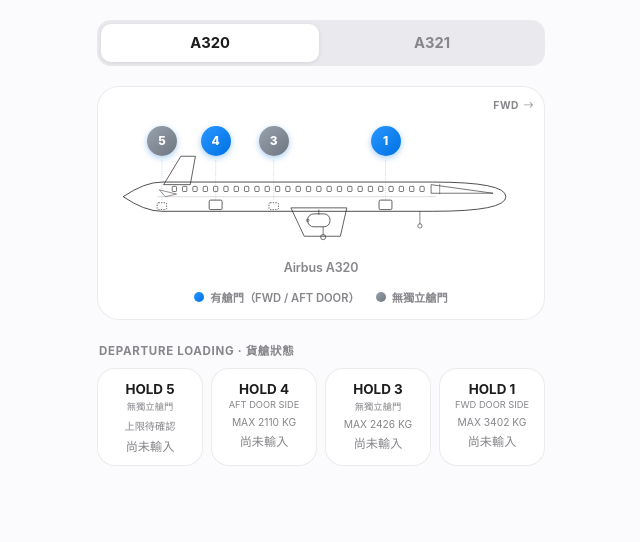
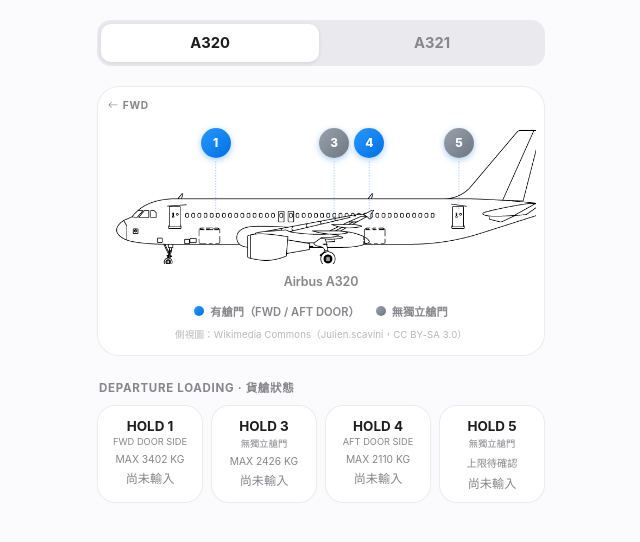
Before and after one commit to twwone/Transportationtool, a Flask app: page /loadsheet in a window 1280 px wide. Shown: the part 58-600 px from the top of the page, without its empty margins (319-959 px from the left). Run offline with Flask 3, Linux system fonts and the light colour scheme.

Commit message:
feat: use real A320/A321 side-view art with door-aligned hold pins
Replace the hand-drawn schematic with cropped side-view line art from
Wikimedia Commons ("Airbus A32X family" by Julien.scavini, CC BY-SA
3.0) so the fuselage, windows, gear and cargo door outlines are
accurate. Hold pins are positioned to align exactly with the cargo
doors already drawn in the source art, with credit line added per the
license. Dark mode uses a CSS invert filter on the line art instead of
per-stroke theming since it's now a raster image.

Co-Authored-By: Claude Sonnet 5 <noreply@anthropic.com>
Claude-Session: https://claude.ai/code/session_01ShqQw1S21V2y4Bqpy4sFkQ

```diff
--- a/templates/loadsheet.html
+++ b/templates/loadsheet.html
@@ -103,9 +103,13 @@ body { animation: pageIn 0.38s cubic-bezier(0.22,1,0.36,1) both; }
   animation: cardIn 0.45s cubic-bezier(0.22,1,0.36,1) 0.05s both;
 }
 .plane-wrap { position: relative; width: 100%; }
-.plane-svg { width: 100%; height: auto; display: block; overflow: visible; }
+.plane-svg { width: 100%; height: auto; display: block; }
+@media (prefers-color-scheme: dark) {
+  .plane-svg { filter: invert(1); }
+}
+.leader-svg { position: absolute; inset: 0; width: 100%; height: 100%; pointer-events: none; }
 .fwd-tag {
-  position: absolute; right: 2px; top: -22px;
+  position: absolute; left: 2px; top: -22px;
   display: flex; align-items: center; gap: 4px;
   font-size: 0.64rem; font-weight: 700; color: var(--sub);
   letter-spacing: 0.06em; text-transform: uppercase;
@@ -113,6 +117,10 @@ body { animation: pageIn 0.38s cubic-bezier(0.22,1,0.36,1) both; }
 .ac-name {
   text-align: center; font-size: 0.78rem; color: var(--sub);
   font-weight: 600; margin-top: 10px; letter-spacing: -0.01em;
+}
+.img-credit {
+  text-align: center; font-size: 0.6rem; color: var(--sub);
+  opacity: 0.6; margin-top: 8px; letter-spacing: 0.01em;
 }
 
 /* ── 貨艙定位 pin（疊加在飛機圖上）── */
@@ -254,15 +262,17 @@ body { animation: pageIn 0.38s cubic-bezier(0.22,1,0.36,1) both; }
   <!-- 飛機側視圖 + 貨艙定位 -->
   <div class="plane-card">
     <div class="plane-wrap" id="planeWrap">
-      <span class="fwd-tag">FWD <i class="bi bi-arrow-right"></i></span>
-      <svg id="planeSvg" class="plane-svg" viewBox="0 0 1000 300" xmlns="http://www.w3.org/2000/svg"></svg>
-      <!-- pin / tag 由 JS 動態疊加 -->
+      <span class="fwd-tag"><i class="bi bi-arrow-left"></i> FWD</span>
+      <img id="planeImg" class="plane-svg" src="" alt="">
+      <svg id="leaderSvg" class="leader-svg" xmlns="http://www.w3.org/2000/svg" preserveAspectRatio="none"></svg>
+      <!-- pin 由 JS 動態疊加 -->
     </div>
     <div class="ac-name" id="acName">Airbus A320</div>
     <div class="legend">
       <div class="legend-item"><span class="legend-dot"></span>有艙門（FWD / AFT DOOR）</div>
       <div class="legend-item"><span class="legend-dot nodoor"></span>無獨立艙門</div>
     </div>
+    <div class="img-credit">側視圖：Wikimedia Commons（Julien.scavini，CC BY-SA 3.0）</div>
   </div>
 
   <!-- 貨艙狀態列 -->
@@ -304,38 +314,41 @@ document.addEventListener('touchend', e => {
 
 /* ════════════════════════════════════════
    機型資料
-   viewBox 為 0 0 1000 300，機頭朝右（FWD →）
-   HOLD1 / HOLD4 為真實艙門（AirAsia A320 Loading Instruction
-   and Break-up Form 印刷固定值）；HOLD3 / HOLD5 共用艙門或為
-   散裝艙，無獨立艙門，畫面上以灰色虛線標示區分。
+   側視圖採用 Wikimedia Commons「Airbus A32X family」線稿
+   （Julien.scavini 繪製，CC BY-SA 3.0，已裁切出 A320 / A321 單機列）。
+   圖中機頭朝左，cx/cy 為艙門在原圖中的實際像素座標，
+   pin 直接對齊圖上畫好的艙門方框。
+   HOLD1 / HOLD4 為真實艙門（AirAsia A320 Loading Instruction and
+   Break-up Form 印刷固定值）；HOLD3 / HOLD5 共用艙門或為散裝艙，
+   無獨立艙門，畫面上以灰色標示區分。
    A321 貨艙上限尚未取得正式表單，先留待確認。
    ════════════════════════════════════════ */
 const AIRCRAFT = {
   A320: {
     name: 'Airbus A320',
-    fuselage: { noseTip: 930, noseStart: 760, tailStart: 130, tailTip: 40 },
-    wing: { x1: 430, x2: 560 },
+    img: '/static/aircraft/a320-side.png',
+    imgW: 792, imgH: 264,
     holds: [
-      { id: 'HOLD5', label: 'HOLD 5', door: false, doorLabel: '',              max: null, maxNote: 'MAX 1497 KGS (180Y) / 500 KGS (186Y)',         cx: 130 },
-      { id: 'HOLD4', label: 'HOLD 4', door: true,  doorLabel: 'AFT DOOR SIDE', max: 2110, maxNote: 'MAX 2110 KGS',                                   cx: 255 },
-      { id: 'HOLD3', label: 'HOLD 3', door: false, doorLabel: '',              max: 2426, maxNote: 'MAX 2426 KGS',                                   cx: 390 },
-      { id: 'HOLD1', label: 'HOLD 1', door: true,  doorLabel: 'FWD DOOR SIDE', max: 3402, maxNote: 'MAX 3402 KGS',                                   cx: 650 },
+      { id: 'HOLD1', label: 'HOLD 1', door: true,  doorLabel: 'FWD DOOR SIDE', max: 3402, maxNote: 'MAX 3402 KGS',                           cx: 202, cy: 197 },
+      { id: 'HOLD3', label: 'HOLD 3', door: false, doorLabel: '',              max: 2426, maxNote: 'MAX 2426 KGS',                           cx: 420, cy: 197 },
+      { id: 'HOLD4', label: 'HOLD 4', door: true,  doorLabel: 'AFT DOOR SIDE', max: 2110, maxNote: 'MAX 2110 KGS',                            cx: 485, cy: 197 },
+      { id: 'HOLD5', label: 'HOLD 5', door: false, doorLabel: '',              max: null, maxNote: 'MAX 1497 KGS (180Y) / 500 KGS (186Y)',    cx: 650, cy: 190 },
     ]
   },
   A321: {
     name: 'Airbus A321',
-    fuselage: { noseTip: 970, noseStart: 800, tailStart: 100, tailTip: 30 },
-    wing: { x1: 470, x2: 600 },
+    img: '/static/aircraft/a321-side.png',
+    imgW: 935, imgH: 263,
     holds: [
-      { id: 'HOLD5', label: 'HOLD 5', door: false, doorLabel: '',              max: null, maxNote: '上限待確認（A321 表單尚未提供）', cx: 110 },
-      { id: 'HOLD4', label: 'HOLD 4', door: true,  doorLabel: 'AFT DOOR SIDE', max: null, maxNote: '上限待確認（A321 表單尚未提供）', cx: 250 },
-      { id: 'HOLD3', label: 'HOLD 3', door: false, doorLabel: '',              max: null, maxNote: '上限待確認（A321 表單尚未提供）', cx: 400 },
-      { id: 'HOLD1', label: 'HOLD 1', door: true,  doorLabel: 'FWD DOOR SIDE', max: null, maxNote: '上限待確認（A321 表單尚未提供）', cx: 690 },
+      { id: 'HOLD1', label: 'HOLD 1', door: true,  doorLabel: 'FWD DOOR SIDE', max: null, maxNote: '上限待確認（A321 表單尚未提供）', cx: 200, cy: 197 },
+      { id: 'HOLD3', label: 'HOLD 3', door: false, doorLabel: '',              max: null, maxNote: '上限待確認（A321 表單尚未提供）', cx: 640, cy: 197 },
+      { id: 'HOLD4', label: 'HOLD 4', door: true,  doorLabel: 'AFT DOOR SIDE', max: null, maxNote: '上限待確認（A321 表單尚未提供）', cx: 725, cy: 197 },
+      { id: 'HOLD5', label: 'HOLD 5', door: false, doorLabel: '',              max: null, maxNote: '上限待確認（A321 表單尚未提供）', cx: 790, cy: 190 },
     ]
   }
 };
 
-const VB_W = 1000, VB_H = 300;
+const PIN_Y = 40; /* pin 疊加在機身上方的固定像素高度（原圖座標系） */
 const STORE_KEY = 'loadsheet_state_v1';
 let curAc = 'A320';
 let curHoldId = null;
@@ -346,112 +359,37 @@ function loadState() {
 }
 function saveState(state) { localStorage.setItem(STORE_KEY, JSON.stringify(state)); }
 
-/* ── 飛機側視圖（線稿，僅外框＋細部線條，不填色）── */
+/* ── 飛機側視圖：套用真實側視線稿圖，疊加艙位定位虛線 ── */
 function drawPlane(ac) {
-  const cfg  = AIRCRAFT[ac].fuselage;
-  const wing = AIRCRAFT[ac].wing;
-  const holds = AIRCRAFT[ac].holds;
-  const svg = document.getElementById('planeSvg');
-  const midY = 176, half = 34;
-  const top = midY - half, bottom = midY + half;
+  const a = AIRCRAFT[ac];
+  const img = document.getElementById('planeImg');
+  img.src = a.img;
+  img.alt = a.name + ' 側視圖';
 
-  const winCount = Math.floor((cfg.noseStart - cfg.tailStart - 30) / 24);
-  const windows = Array.from({length: winCount}, (_, i) => {
-    const x = cfg.tailStart + 24 + i * 24;
-    return `<rect x="${x}" y="${top+10}" width="10" height="12" rx="2" fill="none" stroke="var(--line)" stroke-width="1.4"/>`;
-  }).join('');
-
-  const doorRects = holds.map(h => {
-    const rw = h.door ? 30 : 22;
-    const rh = h.door ? 22 : 16;
-    const dash = h.door ? '' : 'stroke-dasharray="3 3"';
-    return `<rect x="${h.cx - rw/2}" y="${bottom - rh - 4}" width="${rw}" height="${rh}" rx="3"
-              fill="none" stroke="var(--line)" stroke-width="1.6" ${dash}/>`;
-  }).join('');
-
-  const leaderLines = holds.map(h => {
-    const py = 46;
-    return `<line x1="${h.cx}" y1="${py}" x2="${h.cx}" y2="${bottom - 26}" stroke="#0071e3" stroke-width="1.2" stroke-dasharray="2 3" opacity="0.55"/>`;
-  }).join('');
-
-  svg.innerHTML = `
-    <!-- 機身外框 -->
-    <path d="M ${cfg.tailTip} ${midY}
-             Q ${cfg.tailStart - 40} ${top} ${cfg.tailStart} ${top}
-             L ${cfg.noseStart} ${top}
-             Q ${cfg.noseTip} ${top} ${cfg.noseTip} ${midY}
-             Q ${cfg.noseTip} ${bottom} ${cfg.noseStart} ${bottom}
-             L ${cfg.tailStart} ${bottom}
-             Q ${cfg.tailStart - 40} ${bottom} ${cfg.tailTip} ${midY}
-             Z"
-          fill="none" stroke="var(--line)" stroke-width="1.8"/>
-
-    <!-- 機身腰線 -->
-    <line x1="${cfg.tailStart - 10}" y1="${midY}" x2="${cfg.noseStart + 8}" y2="${midY}"
-          stroke="var(--line)" stroke-width="1" opacity="0.35"/>
-
-    <!-- 駕駛艙窗 -->
-    <path d="M ${cfg.noseStart - 4} ${top + 6} L ${cfg.noseTip - 30} ${midY - 8} L ${cfg.noseStart - 4} ${midY - 8} Z"
-          fill="none" stroke="var(--line)" stroke-width="1.4"/>
-    <line x1="${cfg.noseStart + 16}" y1="${top+4}" x2="${cfg.noseStart + 16}" y2="${midY-6}" stroke="var(--line)" stroke-width="1"/>
-
-    <!-- 機艙窗列 -->
-    ${windows}
-
-    <!-- 垂直尾翼 -->
-    <path d="M ${cfg.tailStart + 4} ${top + 6}
-             L ${cfg.tailStart + 44} ${top - 60}
-             L ${cfg.tailStart + 78} ${top - 60}
-             L ${cfg.tailStart + 66} ${top + 6} Z"
-          fill="none" stroke="var(--line)" stroke-width="1.6"/>
-    <!-- 水平尾翼 -->
-    <path d="M ${cfg.tailStart + 8} ${midY}
-             L ${cfg.tailStart - 6} ${midY - 16}
-             L ${cfg.tailStart + 34} ${midY - 6}
-             Z"
-          fill="none" stroke="var(--line)" stroke-width="1.3" opacity="0.85"/>
-
-    <!-- 主翼 -->
-    <path d="M ${wing.x1} ${bottom - 8}
-             L ${(wing.x1+wing.x2)/2 - 34} ${bottom + 58}
-             L ${(wing.x1+wing.x2)/2 + 50} ${bottom + 58}
-             L ${wing.x2} ${bottom - 8} Z"
-          fill="none" stroke="var(--line)" stroke-width="1.6"/>
-
-    <!-- 引擎（艙吊掛）-->
-    <rect x="${(wing.x1+wing.x2)/2 - 26}" y="${bottom + 6}" width="52" height="30" rx="14"
-          fill="none" stroke="var(--line)" stroke-width="1.6"/>
-    <circle cx="${(wing.x1+wing.x2)/2 - 26}" cy="${bottom + 21}" r="3" fill="none" stroke="var(--line)" stroke-width="1.2"/>
-    <line x1="${(wing.x1+wing.x2)/2}" y1="${bottom - 4}" x2="${(wing.x1+wing.x2)/2}" y2="${bottom + 8}" stroke="var(--line)" stroke-width="1.4"/>
-
-    <!-- 起落架（簡化）-->
-    <line x1="${(wing.x1+wing.x2)/2 + 10}" y1="${bottom + 36}" x2="${(wing.x1+wing.x2)/2 + 10}" y2="${bottom + 56}" stroke="var(--line)" stroke-width="1.3"/>
-    <circle cx="${(wing.x1+wing.x2)/2 + 10}" cy="${bottom + 60}" r="6" fill="none" stroke="var(--line)" stroke-width="1.4"/>
-    <line x1="${cfg.noseStart - 30}" y1="${bottom}" x2="${cfg.noseStart - 30}" y2="${bottom + 30}" stroke="var(--line)" stroke-width="1.2"/>
-    <circle cx="${cfg.noseStart - 30}" cy="${bottom + 34}" r="5" fill="none" stroke="var(--line)" stroke-width="1.3"/>
-
-    <!-- 貨艙門定位虛線 + 艙門外框 -->
-    ${leaderLines}
-    ${doorRects}
-  `;
+  const svg = document.getElementById('leaderSvg');
+  svg.setAttribute('viewBox', `0 0 ${a.imgW} ${a.imgH}`);
+  svg.innerHTML = a.holds.map(h => `
+    <line x1="${h.cx}" y1="${PIN_Y}" x2="${h.cx}" y2="${h.cy - 14}"
+          stroke="#0071e3" stroke-width="1.2" stroke-dasharray="2 3" opacity="0.55"/>
+  `).join('');
 }
 
 /* ── Pin / 標籤疊加渲染 ── */
 function renderPins() {
   const wrap = document.getElementById('planeWrap');
-  wrap.querySelectorAll('.hold-pin, .hold-tag').forEach(el => el.remove());
+  wrap.querySelectorAll('.hold-pin').forEach(el => el.remove());
+  const a = AIRCRAFT[curAc];
   const state = loadState();
   const acState = state[curAc] || {};
 
-  AIRCRAFT[curAc].holds.forEach(h => {
+  a.holds.forEach(h => {
     const entry = acState[h.id];
     const filled = entry && (entry.pcs || entry.wgt);
-    const leftPct = (h.cx / VB_W) * 100;
 
     const pin = document.createElement('div');
     pin.className = 'hold-pin' + (h.door ? '' : ' nodoor') + (filled ? ' filled' : '');
-    pin.style.left = leftPct + '%';
-    pin.style.top  = (46 / VB_H) * 100 + '%';
+    pin.style.left = (h.cx / a.imgW) * 100 + '%';
+    pin.style.top  = (PIN_Y / a.imgH) * 100 + '%';
     pin.textContent = h.label.replace('HOLD ', '');
     pin.title = h.label + (h.doorLabel ? ' · ' + h.doorLabel : '');
     pin.addEventListener('click', () => openHoldModal(h.id));
```
Also changed, not shown: static/aircraft/a320-side.png (added), static/aircraft/a321-side.png (added).
